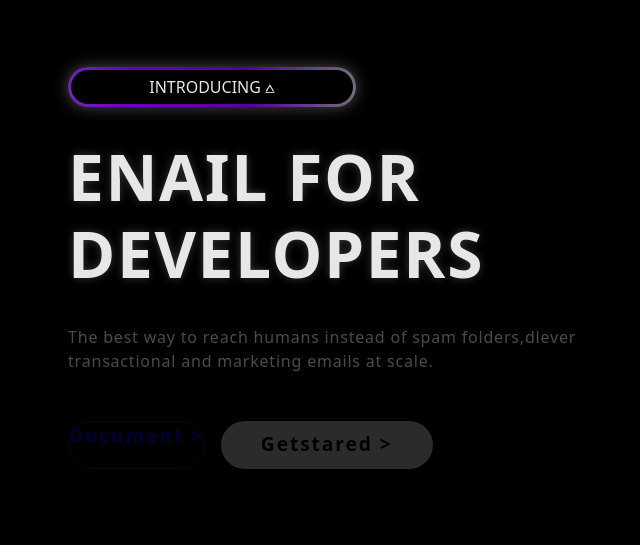
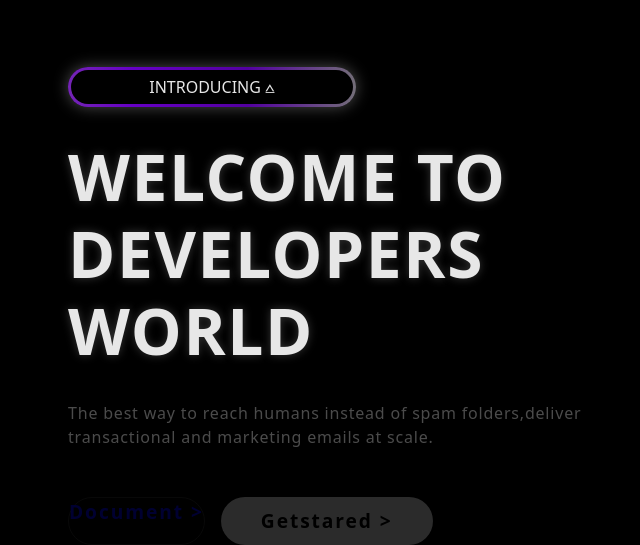
Before and after one commit to YadavAditya-GCET/PROJECT, a plain HTML site: page project 2/index.html in a window 1280 px wide. Shown: the part 1125-1670 px from the top of the page, without its empty margins (60-700 px from the left). Before the commit the page ends 1594 px from the top, so only its background shows below. Drawn offline with nearby package versions, Linux system fonts and the light colour scheme; some packages are replaced by stand-ins of ours; a script that the page names is missing.

Commit message:
Update index.html

```diff
--- a/project 2/index.html
+++ b/project 2/index.html
@@ -33,11 +33,11 @@
                 </div>
 
                 <h1 data-aos="fade-zoom-in" data-aos-easing="ease-in-back" data-aos-delay="300" data-aos-offset="0"
-                    data-aos="fade-down" data-aos-duration="2000">ENAIL FOR<br>DEVELOPERS</h1>
+                    data-aos="fade-down" data-aos-duration="2000">WELCOME TO DEVELOPERS<br>WORLD</h1>
 
                 <p data-aos="fade-zoom-in" data-aos-easing="ease-in-back" data-aos-delay="300" data-aos-offset="0"
                     data-aos="fade-down" data-aos-duration="2500" class="description">
-                    The best way to reach humans instead of spam folders,dlever transactional and marketing emails at
+                    The best way to reach humans instead of spam folders,deliver transactional and marketing emails at
                     scale.
                 </p>
 
```
